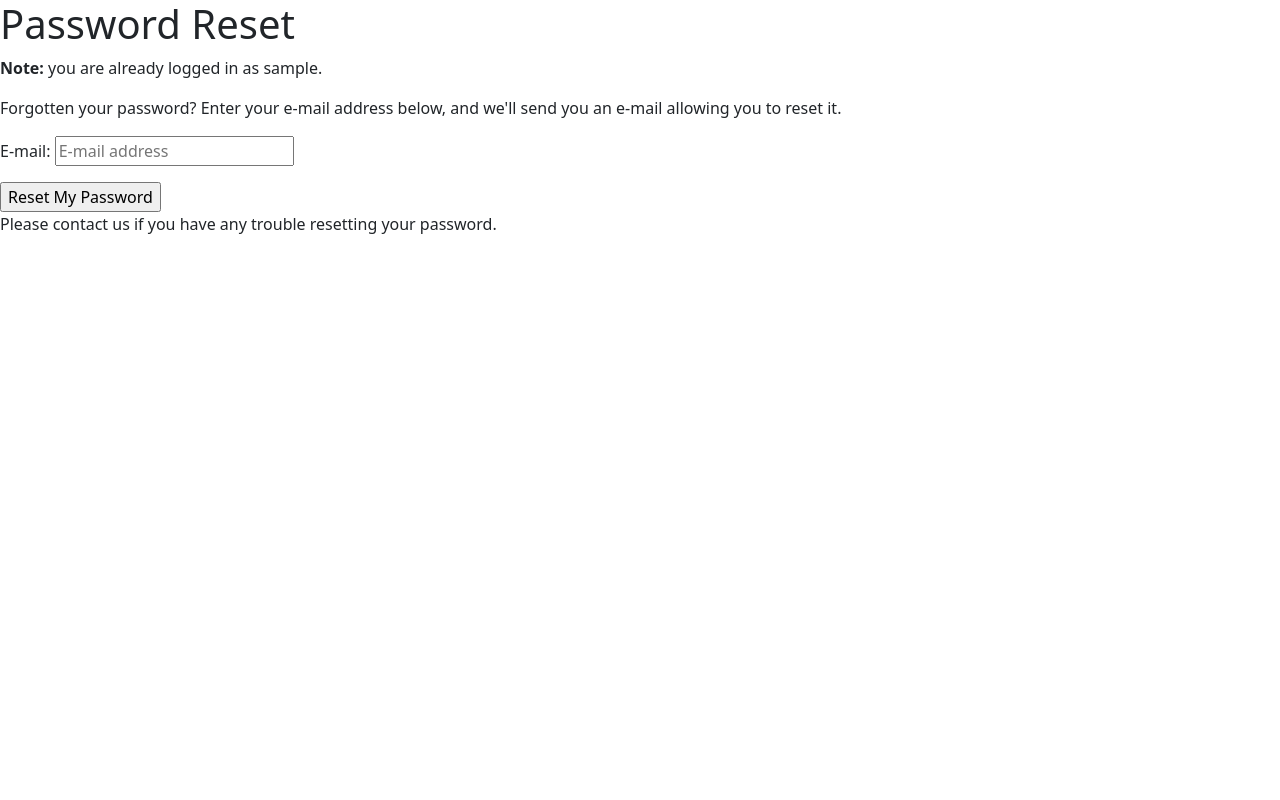
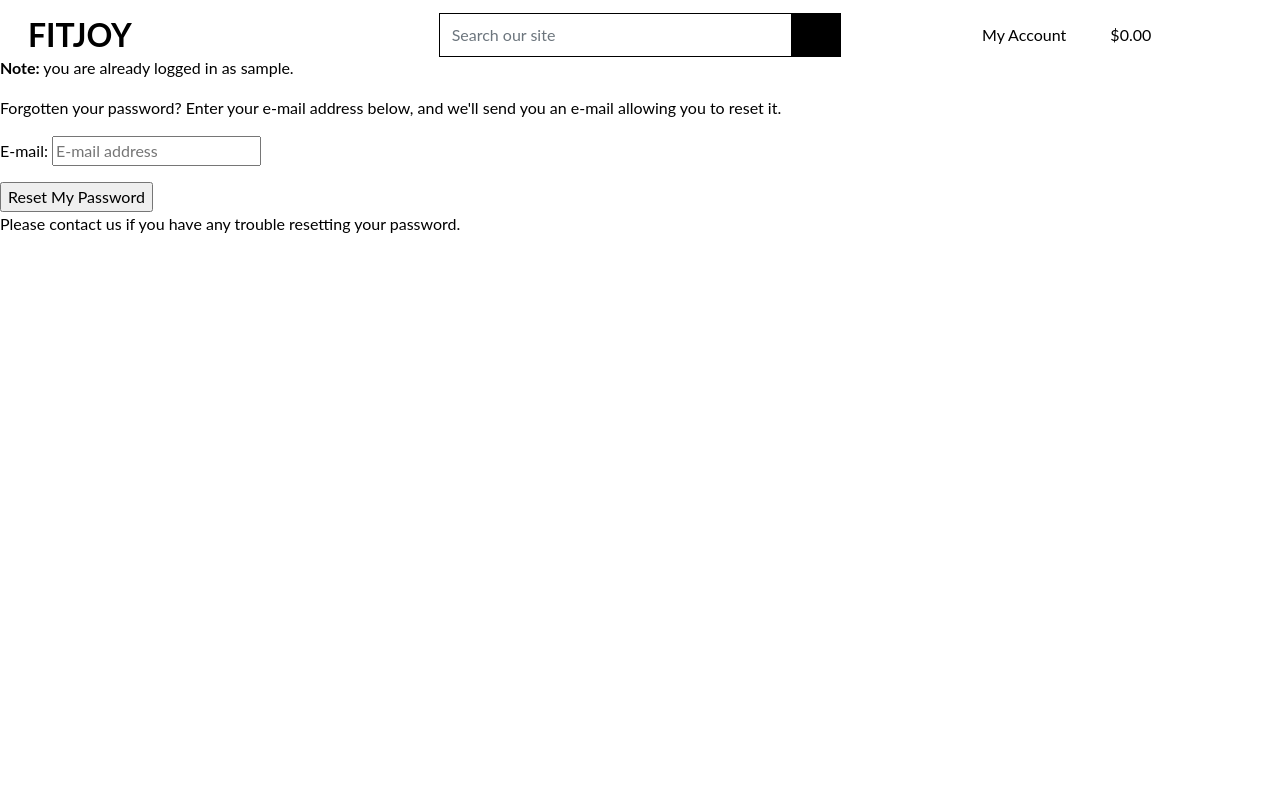
Before and after one commit to JDygard/fitjoy, a Django app: page /accounts/password/reset/ in a window 1280 px wide. Run offline with Django 3.2, Linux system fonts and the light colour scheme; the visitor is signed in with stand-in values (Sample User, id 1); some libraries are stand-ins or nearby versions.

Commit message:
add core css and build on to base.html

```diff
--- /dev/null
+++ b/static/css/base.css
@@ -0,0 +1,57 @@
+html {
+    height: 100%;
+}
+
+body {
+    background: url();
+    background-size: cover;
+    height: calc(100vh - 164px);
+    color: black;
+    font-family: 'Lato';
+}
+
+/* From Bulma */
+.icon {
+    align-items: center;
+    display: inline-flex;
+    justify-content: center;
+    height: 1.5rem;
+    width: 1.5rem;
+}
+
+.logo-font {
+    text-transform: uppercase;
+}
+
+.main-logo-link {
+    width: fit-content;
+}
+
+.shop-now-button {
+    background: black;
+    color: white;
+    min-width: 260px;
+}
+
+.btn-black {
+    background: black;
+    color: white;
+}
+
+.shop-now-button:hover,
+.shop-now-button:active,
+.shop-now-button:focus,
+.btn-black:hover,
+.btn-black:active,
+.btn-black:focus {
+    background: #222;
+    color: white;
+}
+
+.text-black {
+    color: black !important;
+}
+
+.border-black {
+    border: 1px solid black !important;
+}
--- a/templates/base.html
+++ b/templates/base.html
@@ -15,6 +15,7 @@
 
     {% block corecss %}
     <link href="https://cdn.jsdelivr.net/npm/bootstrap@5.1.3/dist/css/bootstrap.min.css" rel="stylesheet" integrity="sha384-1BmE4kWBq78iYhFldvKuhfTAU6auU8tT94WrHftjDbrCEXSU1oBoqyl2QvZ6jIW3" crossorigin="anonymous">
+    <link rel="stylesheet" href="{% static 'css/base.css' %}">
     {% endblock %}
 
     {% block extracss %}
@@ -32,7 +33,67 @@
     <title>FitJoy {% block extra_title %}{% endblock %}</title>
   </head>
   <body>
-      <header class="container-fluid fixed-top"></header>
+      <header class="container-fluid fixed-top">
+        <div id="topnav" class="row bg-white pt-lg-2 d-none d-lg-flex">
+          <div class="col-12 col-lg-4 my-auto py-1 py-lg-0 text-center text-lg-left">
+            <a href="{% url 'home' %}" class="nav-link main-logo-link">
+              <h2 class="logo-font text-black my-0"><strong>FitJoy</strong></h2>
+            </a>
+          </div>
+          <div class="col-12 col-lg-4 my-auto py-1 py-lg-0 text-center text-lg-left">
+            <form method="GET" action="">
+              <div class="input-group w-100">
+                <input class="form-control border border-black rounded-0" type="text" name="q" placeholder="Search our site">
+                  <div class="input-group-append">
+                    <button class="form-control btn btn-black border border-black rounded-0" type="submit">
+                      <span class="icon">
+                        <i class="fas fa-search"></i>
+                      </span>
+                    </button>
+                </div>
+              </div>
+            </form>
+          </div>
+          <div class="col-12 col-lg-4 my-auto py-1 py-lg-0 text-center text-lg-left">
+            <ul class="list-inline list-unstyled text-center text-lg-right my-0">
+              <li class="list-inline-item dropdown">
+                  <a class="text-black nav-link" href="#" id="user-options" data-toggle="dropdown" aria-haspopup="true" aria-expanded="false">
+                      <div class="text-center">
+                          <div><i class="fas fa-user fa-lg"></i></div>
+                          <p class="my-0">My Account</p>
+                      </div>
+                  </a>
+                  <div class="dropdown-menu border-0" aria-labelledby="user-options">
+                      {% if request.user.is_authenticated %}
+                          {% if request.user.is_superuser %}
+                              <a href="" class="dropdown-item">Product Management</a>
+                          {% endif %}
+                          <a href="" class="dropdown-item">My Profile</a>
+                          <a href="{% url 'account_logout' %}" class="dropdown-item">Logout</a>
+                      {% else %}
+                          <a href="{% url 'account_signup' %}" class="dropdown-item">Register</a>
+                          <a href="{% url 'account_login' %}" class="dropdown-item">Login</a>
+                      {% endif %}
+                  </div>
+              </li>
+              <li class="list-inline-item">
+                  <a class="{% if grand_total %}text-info font-weight-bold{% else %}text-black{% endif %} nav-link" href="">
+                      <div class="text-center">
+                          <div><i class="fas fa-shopping-bag fa-lg"></i></div>
+                          <p class="my-0">
+                              {% if grand_total %}
+                                  ${{ grand_total|floatformat:2 }}
+                              {% else %}
+                                  $0.00
+                              {% endif %}
+                          </p>
+                      </div>
+                  </a>
+              </li>
+          </ul>
+          </div>
+        </div>
+      </header>
         {% if messages %}
             <div class="message-container"></div>
         {% endif %}
```
Also changed, not shown: home/templates/home/index.html (+7 -1 lines).
